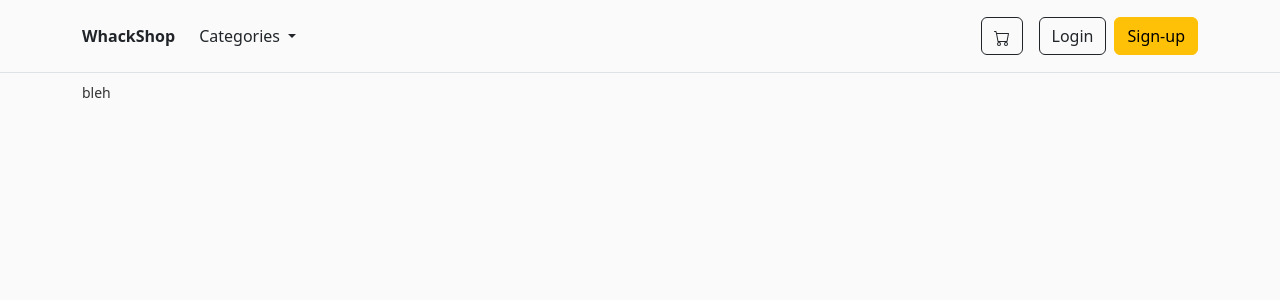
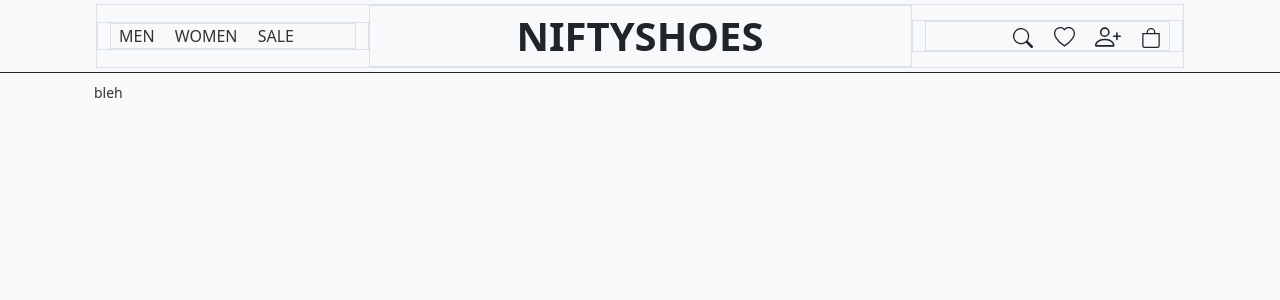
Before and after one commit to noel-ellis/ecommerce_website, a Django app: page /cart/ in a window 1280 px wide. Shown: the top 300 px of the page. Run offline with Django 4.2, Linux system fonts and the light colour scheme; data that the repository does not hold is empty.

Commit message:
header redesign

```diff
--- a/store/templates/store/base.html
+++ b/store/templates/store/base.html
@@ -17,55 +17,74 @@
         {% endif %}
     </head>
     <body>
-        <header class="p-3 mb-3 border-bottom fixed-top">
-            <div class="container">
-                <div class="d-flex flex-wrap align-items-center justify-content-center justify-content-lg-start">
-                    <a class="d-flex align-items-center mb-2 mb-lg-0 text-dark text-decoration-none" href="{% url 'store:product' %}"><b>WhackShop</b></a>
-
-                    <ul class="nav col-12 col-lg-auto me-lg-auto mb-2 justify-content-center mb-md-0">
-                        <li class="nav-item dropdown">
-                            <a class="nav-link mx-2 text-dark dropdown-toggle" href="#" role="button" data-bs-toggle="dropdown" aria-expanded="false">
-                                {% if category %}
-                                    {{ category.name|title }}
-                                {% else %}
-                                    Categories
-                                {% endif %}
-                            </a>
-                            <ul class="dropdown-menu">
-                                {% for category in categories %}
-                                    <li><a class="dropdown-item" href="{% url "store:category" category.slug %}"><small>{{ category.name|title }}</small></a></li>
-                                {% endfor %}
+        <header class="py-1 px-5 border-bottom fixed-top border-dark bg-light">
+            <div class="row mx-5 align-items-center border">
+                <div class="col-3 border">
+                    <ul class="text-start list-inline border">
+                        <li class="list-inline-item mx-2">MEN</li>
+                        <li class="list-inline-item mx-2">WOMEN</li>
+                        <li class="list-inline-item mx-2">SALE</li>
                     </ul>
-                        </li>
-                    </ul>
-
-                    <div class="text-end d-flex align-items-center flex-row">
-                        <a type="button" role="button" class="btn btn-outline-dark mx-3" href="{% url 'cart:summary' %}">
-                            <svg xmlns="http://www.w3.org/2000/svg" width="16" height="16" fill="currentColor" class="bi bi-cart" viewBox="0 0 16 16">
-                                <path d="M0 1.5A.5.5 0 0 1 .5 1H2a.5.5 0 0 1 .485.379L2.89 3H14.5a.5.5 0 0 1 .491.592l-1.5 8A.5.5 0 0 1 13 12H4a.5.5 0 0 1-.491-.408L2.01 3.607 1.61 2H.5a.5.5 0 0 1-.5-.5zM3.102 4l1.313 7h8.17l1.313-7H3.102zM5 12a2 2 0 1 0 0 4 2 2 0 0 0 0-4zm7 0a2 2 0 1 0 0 4 2 2 0 0 0 0-4zm-7 1a1 1 0 1 1 0 2 1 1 0 0 1 0-2zm7 0a1 1 0 1 1 0 2 1 1 0 0 1 0-2z"/>
+                </div>
+                <div class="col-6 text-center border">
+                    <a class="text-dark text-decoration-none fw-bold fs-1" href="{% url 'store:product' %}">NIFTYSHOES</a>
+                </div>
+                <div class="col-3 border ">
+                    <ul class="text-end list-inline border">
+                        <li class="list-inline-item mx-2 my-auto">
+                            <a class="text-dark text-decoration-none align-middle" data-bs-toggle="collapse" href="#collapseSearchBar">
+                                <svg xmlns="http://www.w3.org/2000/svg" width="20" height="20" fill="currentColor" class="bi bi-search" viewBox="0 0 16 16">
+                                    <path d="M11.742 10.344a6.5 6.5 0 1 0-1.397 1.398h-.001c.03.04.062.078.098.115l3.85 3.85a1 1 0 0 0 1.415-1.414l-3.85-3.85a1.007 1.007 0 0 0-.115-.1zM12 6.5a5.5 5.5 0 1 1-11 0 5.5 5.5 0 0 1 11 0z"/>
                                 </svg>
                             </a>
+                        </li>
+                        <li class="list-inline-item mx-2 my-auto">
+                            <a class="text-dark text-decoration-none align-middle" href="{% url 'cart:summary' %}">
+                                <svg xmlns="http://www.w3.org/2000/svg" width="21" height="21" fill="currentColor" class="bi bi-heart" viewBox="0 0 16 16">
+                                    <path d="m8 2.748-.717-.737C5.6.281 2.514.878 1.4 3.053c-.523 1.023-.641 2.5.314 4.385.92 1.815 2.834 3.989 6.286 6.357 3.452-2.368 5.365-4.542 6.286-6.357.955-1.886.838-3.362.314-4.385C13.486.878 10.4.28 8.717 2.01L8 2.748zM8 15C-7.333 4.868 3.279-3.04 7.824 1.143c.06.055.119.112.176.171a3.12 3.12 0 0 1 .176-.17C12.72-3.042 23.333 4.867 8 15z"/>
+                                </svg>
+                            </a>
+                        </li>
+                        <li class="list-inline-item mx-2 my-auto">
                             {% if user.is_authenticated %}
-                            <a href="#" class="d-block link-dark text-decoration-none dropdown-toggle" data-bs-toggle="dropdown" aria-expanded="false">
-                                <img src="{{ user.profile.image.url }}" alt="mdo" width="32" height="32" class="rounded-circle">
+                            <a class="text-dark text-decoration-none align-middle" data-bs-toggle="dropdown" data-bs-auto-close="outside" aria-expanded="false">
+                                <svg xmlns="http://www.w3.org/2000/svg" width="26" height="26" fill="currentColor" class="bi bi-person-lines-fill" viewBox="0 0 16 16">
+                                    <path d="M6 8a3 3 0 1 0 0-6 3 3 0 0 0 0 6zm-5 6s-1 0-1-1 1-4 6-4 6 3 6 4-1 1-1 1H1zM11 3.5a.5.5 0 0 1 .5-.5h4a.5.5 0 0 1 0 1h-4a.5.5 0 0 1-.5-.5zm.5 2.5a.5.5 0 0 0 0 1h4a.5.5 0 0 0 0-1h-4zm2 3a.5.5 0 0 0 0 1h2a.5.5 0 0 0 0-1h-2zm0 3a.5.5 0 0 0 0 1h2a.5.5 0 0 0 0-1h-2z"/>
+                                </svg>
                             </a>
-                            <ul class="dropdown-menu text-small my-2">
-                                <li><a class="dropdown-item" href="{% url 'users:settings' %}">{{ user.username }}</a></li>
-                                <li><hr class="dropdown-divider"></li>
+                            {% else %}
+                            <a class="text-dark text-decoration-none align-middle" href="{% url 'users:login' %}">
+                                <svg xmlns="http://www.w3.org/2000/svg" width="26" height="26" fill="currentColor" class="bi bi-person-plus" viewBox="0 0 16 16">
+                                    <path d="M6 8a3 3 0 1 0 0-6 3 3 0 0 0 0 6zm2-3a2 2 0 1 1-4 0 2 2 0 0 1 4 0zm4 8c0 1-1 1-1 1H1s-1 0-1-1 1-4 6-4 6 3 6 4zm-1-.004c-.001-.246-.154-.986-.832-1.664C9.516 10.68 8.289 10 6 10c-2.29 0-3.516.68-4.168 1.332-.678.678-.83 1.418-.832 1.664h10z"/>
+                                    <path fill-rule="evenodd" d="M13.5 5a.5.5 0 0 1 .5.5V7h1.5a.5.5 0 0 1 0 1H14v1.5a.5.5 0 0 1-1 0V8h-1.5a.5.5 0 0 1 0-1H13V5.5a.5.5 0 0 1 .5-.5z"/>
+                                  </svg>
+                            </a>
+                            {% endif %}
+
+                            <ul class="dropdown-menu dropdown-menu-end mt-2 my-auto">
+                                <li><h6 class="dropdown-header">{{ user.username }}</h6></li>
                                 {% if perms.store.create_product %}
                                     <li><a class="dropdown-item" href="{% url 'store:category-create' %}">Add category</a></li>
                                     <li><a class="dropdown-item" href="{% url 'store:product-create' %}">Add product</a></li>
+                                    <li><hr class="dropdown-divider"></li>
                                 {% endif %}
+                                <li><a class="dropdown-item" href="{% url 'users:settings' %}">Settings</a></li>
                                 <li><hr class="dropdown-divider"></li>
                                 <li><a class="dropdown-item" href="{% url 'users:logout' %}">Sign out</a></li>
                             </ul>
-
-                        {% else %}
-                            <a type="button" role="button" class="btn btn-outline-dark me-2" href="{% url 'users:login' %}">Login</a>
-                            <a type="button" role="button" class="btn btn-warning" href="{% url 'users:signup' %}">Sign-up</a>
-                        {% endif %}
+                        </li>
+                        <li class="list-inline-item mx-2 my-auto">
+                            <a class="text-dark text-decoration-none align-middle" href="{% url 'cart:summary' %}">
+                                <svg xmlns="http://www.w3.org/2000/svg" width="20" height="20" fill="currentColor" class="bi bi-bag" viewBox="0 0 16 16">
+                                    <path d="M8 1a2.5 2.5 0 0 1 2.5 2.5V4h-5v-.5A2.5 2.5 0 0 1 8 1zm3.5 3v-.5a3.5 3.5 0 1 0-7 0V4H1v10a2 2 0 0 0 2 2h10a2 2 0 0 0 2-2V4h-3.5zM2 5h12v9a1 1 0 0 1-1 1H3a1 1 0 0 1-1-1V5z"/>
+                                </svg>
+                            </a>
+                        </li>
+                    </ul>
                 </div>
             </div>
+            <div class="collapse mx-5" id="collapseSearchBar">
+                <input class="form-control my-1" placeholder="Search" maxlength="64" type="search">
             </div>
         </header>
         <main role="main" class="container">
@@ -76,7 +95,9 @@
                     </div>
                 {% endfor %}
             {% endif %}
+            <div class="container mt-2">
                 {% block content %}{% endblock %}
+            </div>
         </main>
 
         <!-- Popper, Bootstrap JS-->
```
Lines whose indentation alone changed are shown as unchanged.
